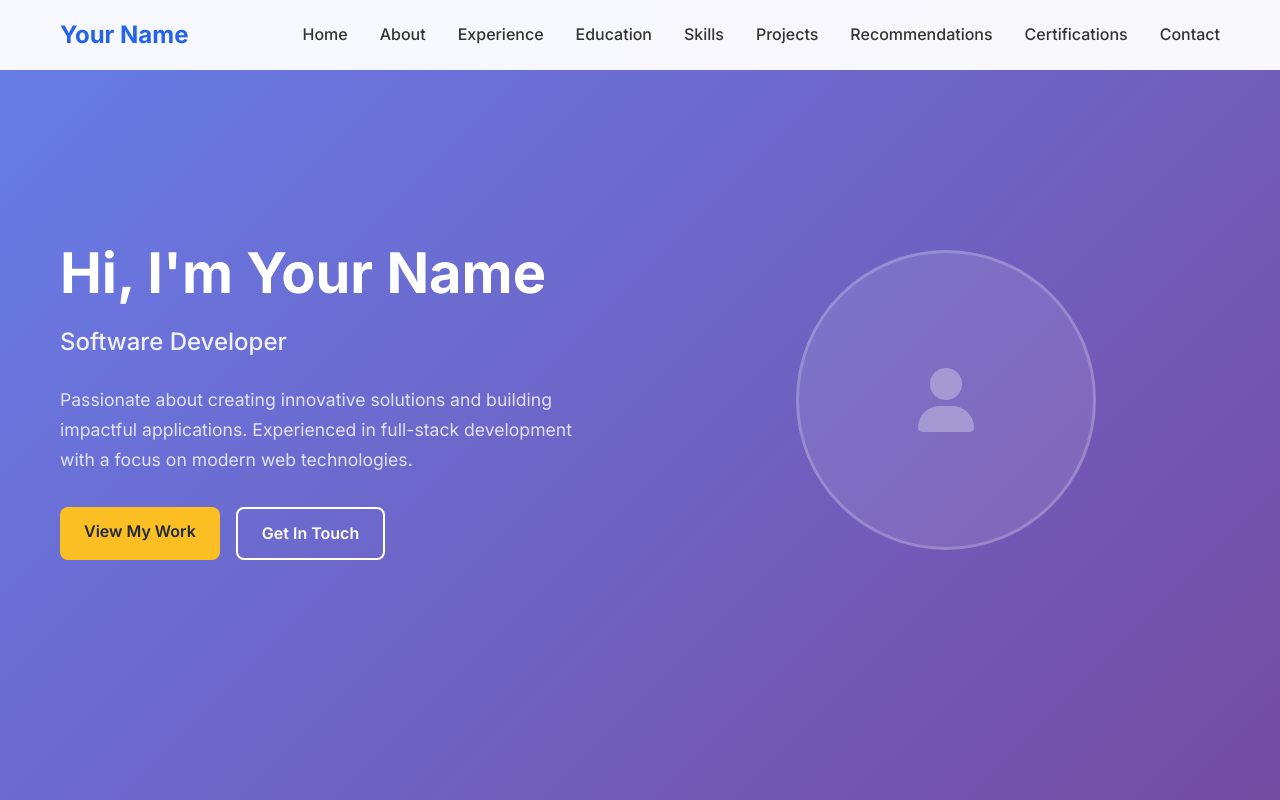
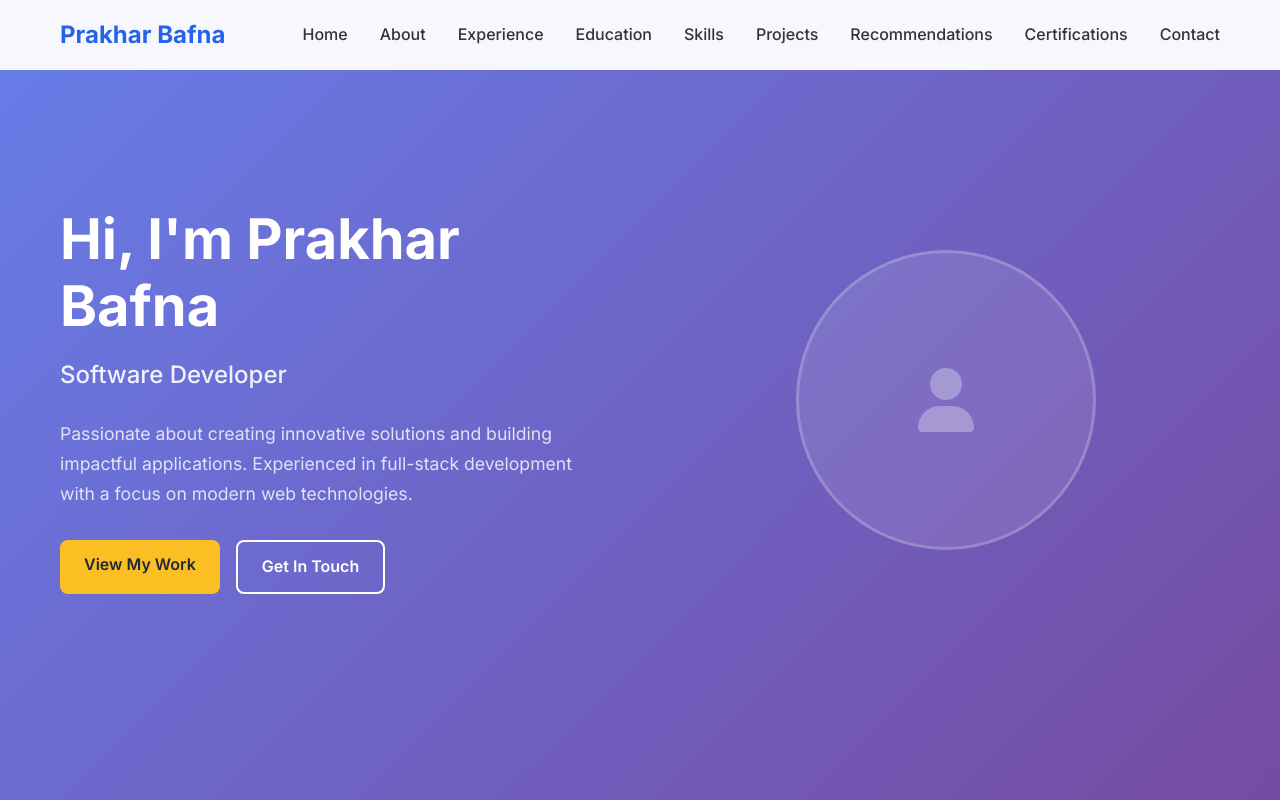
Before and after one commit to Prakhar0828/professional_portfolio_website, a plain HTML site: page index.html in a window 1280 px wide. Shown: the top 800 px of the page. Drawn offline with Linux system fonts and the light colour scheme.

Commit message:
adding name

```diff
--- a/index.html
+++ b/index.html
@@ -9,18 +9,18 @@
     <meta name="robots" content="index, follow">
 
     <!-- Open Graph Meta Tags -->
-    <meta property="og:title" content="Your Name - Software Developer Portfolio">
+    <meta property="og:title" content="Prakhar Bafna - Software Developer Portfolio">
     <meta property="og:description" content="Professional software developer portfolio showcasing projects, experience, and skills.">
     <meta property="og:type" content="website">
-    <meta property="og:url" content="https://yourusername.github.io">
-    <meta property="og:image" content="https://yourusername.github.io/images/og-image.jpg">
+    <meta property="og:url" content="https://prakhar0828.github.io">
+    <meta property="og:image" content="https://prakhar0828.github.io/images/og-image.jpg">
 
     <!-- Twitter Card Meta Tags -->
     <meta name="twitter:card" content="summary_large_image">
-    <meta name="twitter:title" content="Your Name - Software Developer Portfolio">
+    <meta name="twitter:title" content="Prakhar Bafna - Software Developer Portfolio">
     <meta name="twitter:description" content="Professional software developer portfolio showcasing projects, experience, and skills.">
 
-    <title>Your Name - Software Developer Portfolio</title>
+    <title>Prakhar Bafna - Software Developer Portfolio</title>
     <link rel="stylesheet" href="styles.css">
     <link rel="stylesheet" href="https://cdnjs.cloudflare.com/ajax/libs/font-awesome/6.0.0/css/all.min.css">
     <link href="https://fonts.googleapis.com/css2?family=Inter:wght@300;400;500;600;700&display=swap" rel="stylesheet">
@@ -30,7 +30,7 @@
     <nav class="navbar">
         <div class="nav-container">
             <div class="nav-logo">
-                <a href="#home">Your Name</a>
+                <a href="#home">Prakhar Bafna</a>
             </div>
             <ul class="nav-menu">
                 <li class="nav-item">
@@ -73,7 +73,7 @@
     <section id="home" class="hero">
         <div class="hero-container">
             <div class="hero-content">
-                <h1 class="hero-title">Hi, I'm <span class="highlight">Your Name</span></h1>
+                <h1 class="hero-title">Hi, I'm <span class="highlight">Prakhar Bafna</span></h1>
                 <h2 class="hero-subtitle">Software Developer</h2>
                 <p class="hero-description">
                     Passionate about creating innovative solutions and building impactful applications.
@@ -442,7 +442,7 @@
                 <div class="testimonial-card">
                     <div class="testimonial-content">
                         <div class="testimonial-text">
-                            <p>"[Your Name] is an exceptional developer who consistently delivers high-quality work. Their attention to detail and problem-solving skills are outstanding. I highly recommend working with them."</p>
+                            <p>"Prakhar Bafna is an exceptional developer who consistently delivers high-quality work. Their attention to detail and problem-solving skills are outstanding. I highly recommend working with them."</p>
                         </div>
                         <div class="testimonial-author">
                             <div class="author-info">
@@ -462,7 +462,7 @@
                 <div class="testimonial-card">
                     <div class="testimonial-content">
                         <div class="testimonial-text">
-                            <p>"Working with [Your Name] was a great experience. They are not only technically skilled but also excellent at communication and collaboration. A true professional."</p>
+                            <p>"Working with Prakhar Bafna was a great experience. They are not only technically skilled but also excellent at communication and collaboration. A true professional."</p>
                         </div>
                         <div class="testimonial-author">
                             <div class="author-info">
@@ -482,7 +482,7 @@
                 <div class="testimonial-card">
                     <div class="testimonial-content">
                         <div class="testimonial-text">
-                            <p>"[Your Name] brings creativity and technical excellence to every project. Their ability to learn new technologies quickly and implement solutions effectively is remarkable."</p>
+                            <p>"Prakhar Bafna brings creativity and technical excellence to every project. Their ability to learn new technologies quickly and implement solutions effectively is remarkable."</p>
                         </div>
                         <div class="testimonial-author">
                             <div class="author-info">
@@ -615,7 +615,7 @@
     <footer class="footer">
         <div class="container">
             <div class="footer-content">
-                <p>&copy; 2024 Your Name. All rights reserved.</p>
+                <p>&copy; 2024 Prakhar Bafna. All rights reserved.</p>
                 <div class="footer-links">
                     <a href="#home">Home</a>
                     <a href="#about">About</a>
```
